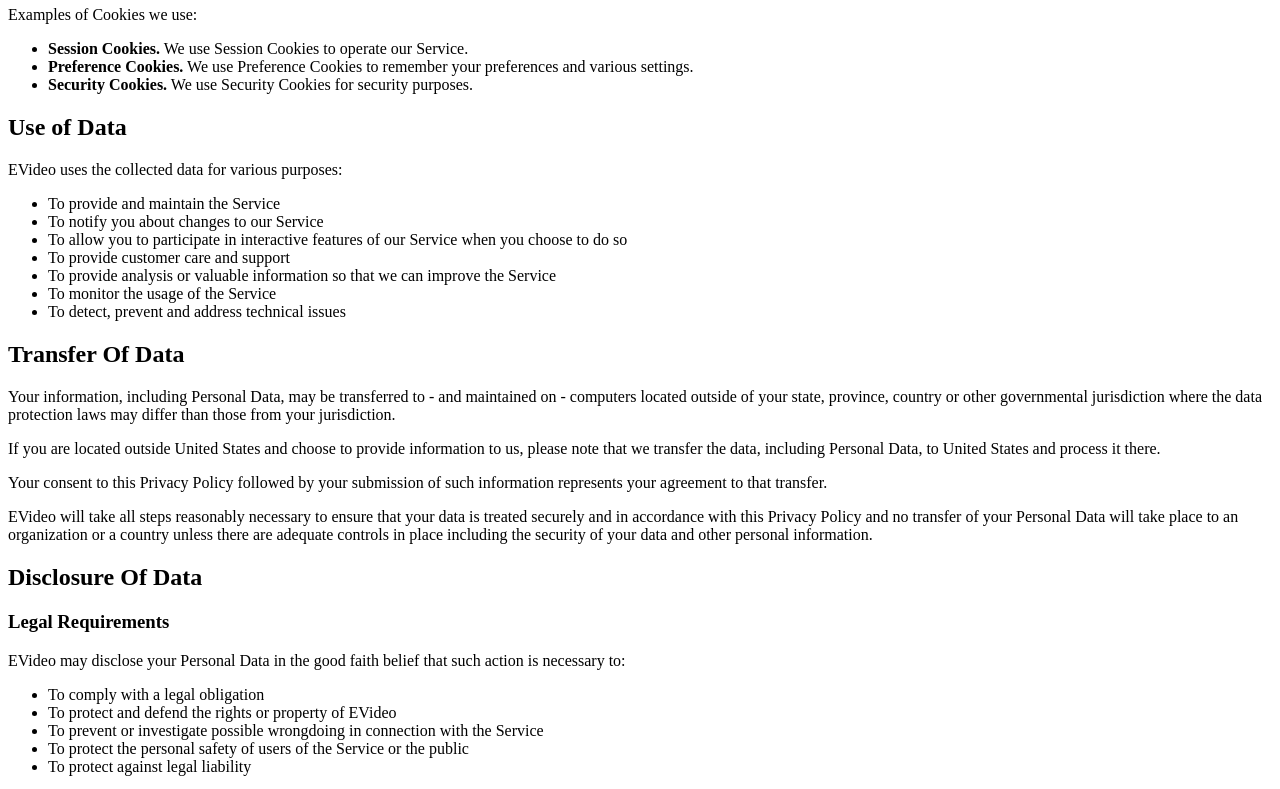
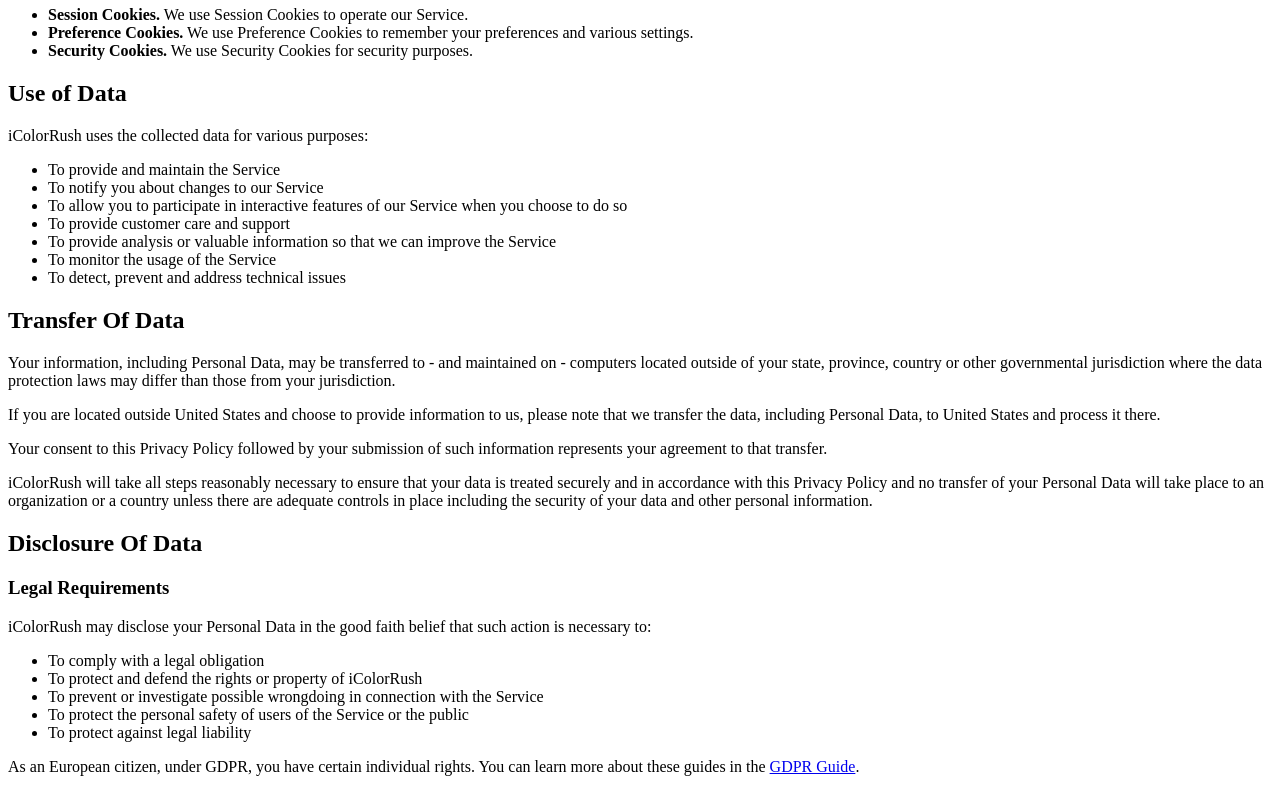
Before and after one commit to GuyNorris/GuyNorris.github.io, a plain HTML site: page index.html in a window 1280 px wide. Shown: the part 1020-1809 px from the top of the page. Drawn offline with Linux system fonts and the light colour scheme.

Commit message:
Update index.html

```diff
--- a/index.html
+++ b/index.html
@@ -1,10 +1,7 @@
 <h1>Privacy Policy</h1>
 
 
-<p>Effective date: April 13, 2019</p>
-
-
-<p>EVideo ("us", "we", or "our") operates the EVideo mobile application (hereinafter referred to as the "Service").</p>
+<p>iColorRush ("us", "we", or "our") operates the iColorRush mobile application (hereinafter referred to as the "Service").</p>
 
 
 <p>We use your data to provide and improve the Service. By using the Service, you agree to the collection and use of information in accordance with this policy. Unless otherwise defined in this Privacy Policy, the terms used in this Privacy Policy have the same meanings as in our Terms and Conditions.</p>
@@ -13,7 +10,7 @@
 <ul>
     <li>
         <p><strong>Service</strong></p>
-                <p>Service is the EVideo mobile application operated by EVideo</p>
+                <p>Service is the iColorRush mobile application operated by iColorRush</p>
             </li>
     <li>
         <p><strong>Personal Data</strong></p>
@@ -58,7 +55,7 @@
 
 <h2>Use of Data</h2>
 
-<p>EVideo uses the collected data for various purposes:</p>
+<p>iColorRush uses the collected data for various purposes:</p>
 <ul>
     <li>To provide and maintain the Service</li>
     <li>To notify you about changes to our Service</li>
@@ -73,15 +70,15 @@
 <p>Your information, including Personal Data, may be transferred to - and maintained on - computers located outside of your state, province, country or other governmental jurisdiction where the data protection laws may differ than those from your jurisdiction.</p>
 <p>If you are located outside United States and choose to provide information to us, please note that we transfer the data, including Personal Data, to United States and process it there.</p>
 <p>Your consent to this Privacy Policy followed by your submission of such information represents your agreement to that transfer.</p>
-<p>EVideo will take all steps reasonably necessary to ensure that your data is treated securely and in accordance with this Privacy Policy and no transfer of your Personal Data will take place to an organization or a country unless there are adequate controls in place including the security of your data and other personal information.</p>
+<p>iColorRush will take all steps reasonably necessary to ensure that your data is treated securely and in accordance with this Privacy Policy and no transfer of your Personal Data will take place to an organization or a country unless there are adequate controls in place including the security of your data and other personal information.</p>
 
 <h2>Disclosure Of Data</h2>
 
 <h3>Legal Requirements</h3>
-<p>EVideo may disclose your Personal Data in the good faith belief that such action is necessary to:</p>
+<p>iColorRush may disclose your Personal Data in the good faith belief that such action is necessary to:</p>
 <ul>
     <li>To comply with a legal obligation</li>
-    <li>To protect and defend the rights or property of EVideo</li>
+    <li>To protect and defend the rights or property of iColorRush</li>
     <li>To prevent or investigate possible wrongdoing in connection with the Service</li>
     <li>To protect the personal safety of users of the Service or the public</li>
     <li>To protect against legal liability</li>
```
